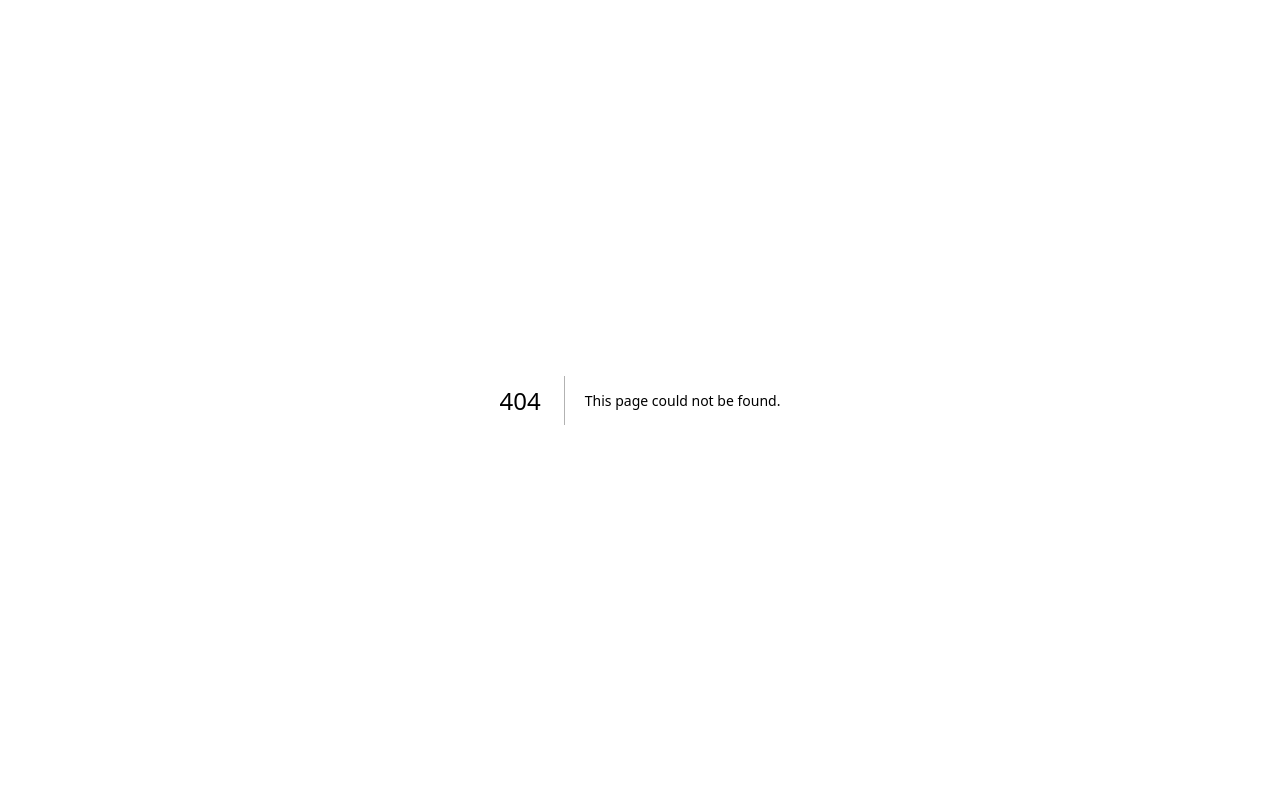
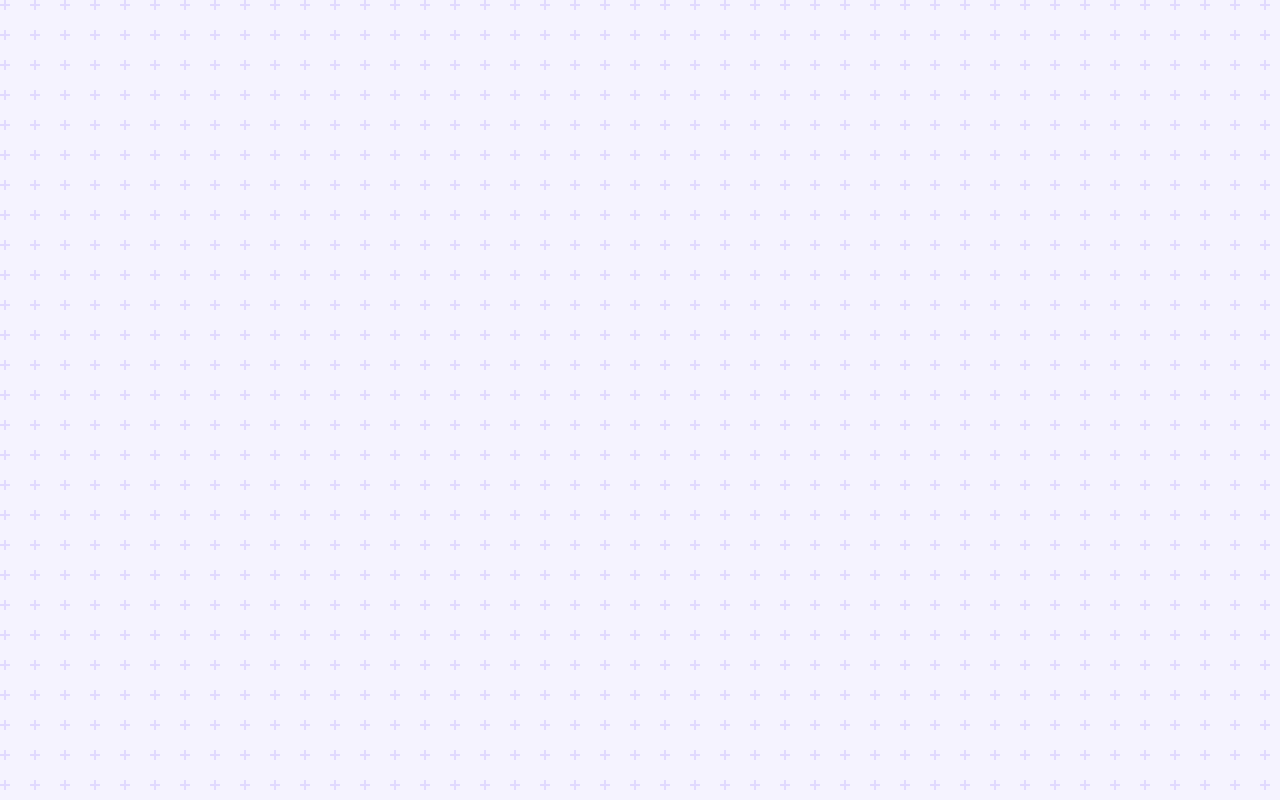
Before and after one commit to emilaleksanteri/HaikuForU, a Next.js app: page /components/Loader in a window 1280 px wide. Before the commit this address had no page. Built offline with nearby package versions, Linux system fonts and the light colour scheme.

Commit message:
haiku for u finished, 1st final

```diff
--- /dev/null
+++ b/src/pages/components/Loader.tsx
@@ -0,0 +1,12 @@
+export default function Loader(props: any) {
+  if (props.loading === true) {
+    return (
+      <div className="loadeContainer">
+        <div className="item">
+			<i className="loader --1"></i>
+		</div>
+      </div>)
+  }
+
+  return null
+}
--- a/src/styles/globals.css
+++ b/src/styles/globals.css
@@ -128,12 +128,12 @@ a {
   animation-name: about;
   animation-duration: 2s;
   animation-iteration-count: 1;
-  width: 60%;
+  width: 50%;
   margin-left: 2rem;
   margin-top: 2rem;
   margin-bottom: 2rem;
   padding: 1rem;
-  height: 22rem;
+  height: auto;
 }
 
 @keyframes about {
@@ -163,7 +163,7 @@ a {
   width: 26rem;
   height: 26rem;
   margin: 2rem;
-  margin-left: 6rem;
+  margin-left: 9rem;
 }
 
 .svgBlob {
@@ -310,3 +310,254 @@ a {
   50% {filter: blur(10px);}
   100% {background-color: #E11D48; color: #FFF1F2; filter: blur(0px);}
 }
+
+.haikuAbout {
+  color: #7C3AED;
+  font-weight: bolder;
+  font-family: 'Gill Sans', 'Gill Sans MT', Calibri, 'Trebuchet MS', sans-serif;
+  font-size: 60px;
+  margin-left: 2rem;
+  background-color: #F5F3FF;
+  border-radius: 30px;
+  width: 95%;
+  box-shadow: 0px 5px 15px #DDD6FE;
+  padding: 2rem;
+  padding-left: 3rem;
+}
+
+.promtContainerAll {
+  display: flex;
+  justify-content: flex-start;
+  flex-direction: row;
+  align-items: center;
+  gap: 1rem;
+  margin-left: 2rem;
+  margin-bottom: 1rem;
+  margin-top: 1rem;
+  height: 10rem;
+  margin-right: 2rem;
+  flex-wrap: wrap;
+}
+
+.promt {
+  padding: 1rem;
+  background-color: #F5F3FF;
+  box-shadow: 0px 0px 10px #DDD6FE;
+  display: flex;
+  width: fit-content;
+  border-radius: 20px;
+  justify-content: space-evenly;
+  font-size: xx-large;
+  font-weight: bolder;
+  border: solid #7C3AED;
+  color: #7C3AED;
+  opacity: 90%;
+  align-items: center;
+}
+
+.promt:hover {
+  border-color: #E11D48;
+  color: #E11D48;
+  box-shadow: 0px 10px 15px #DDD6FE;
+  font-size: 3rem;
+  animation: removePromt 2s linear infinite, shakePromt 1.5s linear infinite;
+}
+
+@keyframes shakePromt {
+  0% {transform: rotate(0deg);}
+  25% {transform: rotate(-1deg);}
+  50% {transform: rotate(1deg);}
+  75% {transform: rotate(-1deg);}
+  100% {transform: rotate(0deg);}
+}
+
+@keyframes removePromt {
+  0% {filter: blur(0px); border-color: #BE123C; color: #BE123C;}
+  50% {border-color: #FB7185; color: #FB7185;}
+  100% {filter: blur(0px); border-color: #BE123C; color: #BE123C;}
+}
+
+.removeBtnPromt {
+  background: none;
+  border: none;
+  height: fit-content;
+  align-items: stretch;
+  display: flex;
+  justify-content: center;
+  align-items: center;
+  margin-top: 5px;
+}
+
+.removeSvg {
+  fill: #7C3AED;
+  stroke-width: 2px;
+  stroke: #7C3AED;
+  width: 25px;
+  height: 25px;
+}
+
+.removeSvg:hover {
+  animation: removeSvg 2s linear infinite;
+}
+
+@keyframes removeSvg {
+  0% {transform: rotate(0deg); filter: blur(0px); stroke: #BE123C}
+  25% {transform: rotate(-20deg);}
+  50% {transform: rotate(20deg); stroke: #FB7185;}
+  100% {transform: rotate(0deg); filter: blur(0px); stroke: #BE123C;}
+}
+
+.promt:hover .removeSvg {
+  fill: #BE123C;
+  stroke: #BE123C;
+  width: 35px;
+  height: 35px;
+}
+
+.promt:hover .removeBtnPromt {
+  margin-top: 10px;
+}
+
+.createHaiku {
+  font-size: 40px;
+  border-radius: 20px;
+  border-color: #7C3AED;
+  color: #7C3AED;
+  background-color: #F5F3FF;
+  padding: 1rem;
+  margin-top: 2rem;
+  margin-left: 2rem;
+  text-transform: uppercase;
+  font-weight: bolder;
+  margin-bottom: 5rem;
+  box-shadow: 0px 5px 15px #DDD6FE;
+  text-align: center;
+  width: 95%;
+}
+
+.createHaiku:hover {
+  border-color: #4ADE80;
+  color: #4ADE80;
+  box-shadow: 0px 2px 2px #6EE7B7;
+}
+
+.createHaiku:active {
+  animation: makeHaiku 0.1s 1 linear;
+}
+
+@keyframes makeHaiku {
+  0% {border-color: #4ADE80; color: #4ADE80;}
+  50% {filter: blur(10px); background-color: #4ADE80;}
+  100% {border-color: #4ADE80; color: #4ADE80; filter: blur(0px);}
+}
+
+.clearHaiku {
+  font-size: 40px;
+  border-radius: 20px;
+  border-color: #E11D48;
+  color: #E11D48;
+  background-color: #F5F3FF;
+  padding: 1rem;
+  margin-top: 2rem;
+  margin-left: 2rem;
+  text-transform: uppercase;
+  font-weight: bolder;
+  margin-bottom: 5rem;
+  box-shadow: 0px 5px 15px #DDD6FE;
+  text-align: center;
+  width: 95%;
+  opacity: 90%;
+}
+
+.clearHaiku:hover {
+  background-color: #F43F5E;
+  color: #FFF1F2;
+}
+
+.clearHaiku:active {
+  animation: clearHaiku 0.1s 1 linear;
+}
+
+@keyframes clearHaiku {
+  0% {background-color: #E11D48; color: #FFF1F2;}
+  50% {filter: blur(10px);}
+  100% {background-color: #F5F3FF; color: #E11D48; filter: blur(0px);}
+}
+
+.haikuContainer {
+  background-color: #F5F3FF;
+  margin-left: 2rem;
+  padding: 2rem;
+  border-radius: 30px;
+  box-shadow: 0px 5px 15px #DDD6FE;
+  width: 95%;
+}
+
+.haikuHeader {
+  color: #7C3AED;
+  font-weight: bolder;
+  font-family: 'Gill Sans', 'Gill Sans MT', Calibri, 'Trebuchet MS', sans-serif;
+  font-size: 60px;
+  margin-left: 2rem;
+  padding: 1rem;
+}
+
+.haiku {
+  font-size: xx-large;
+  color: #7C3AED;
+  font-weight: bold;
+  letter-spacing: 1px;
+  padding: 1rem;
+  margin: 2rem;
+}
+
+.loadeContainer {
+  width: 95%;
+  align-items: center;
+  padding: 2rem;
+  margin-left: 2rem;
+}
+
+.loader {
+	--color: #7C3AED;
+	--size-mid: 6rem;
+	--size-dot: 6rem;
+	--size-bar: 0.8vmin;
+	--size-square: 3vmin;
+
+	width: 50%;
+	display: grid;
+	place-items: center;
+  margin: 0 auto;
+}
+
+.loader::before,
+.loader::after {
+	content: '';
+	box-sizing: border-box;
+	position: absolute;
+}
+
+.loader.--1::before {
+	width: var(--size-mid);
+	height: var(--size-mid);
+	border: 4px solid var(--color);
+	border-top-color: transparent;
+	border-radius: 50%;
+	animation: loader-1 1s linear infinite;
+}
+
+.loader.--1::after {
+	width: calc(var(--size-mid) - 2px);
+	height: calc(var(--size-mid) - 2px);
+	border: 2px solid transparent;
+	border-top-color: var(--color);
+	border-radius: 50%;
+	animation: loader-1 0.6s linear reverse infinite;
+}
+
+@keyframes loader-1 {
+	100% {
+		transform: rotate(1turn);
+	}
+}
```
Also changed, not shown: src/pages/components/CreateClear.tsx (+13 -5 lines), src/pages/components/DisplayHaiku.tsx (+4 -4 lines), src/pages/components/Promts.tsx (+4 -9 lines), src/pages/index.tsx (+16 -8 lines).
